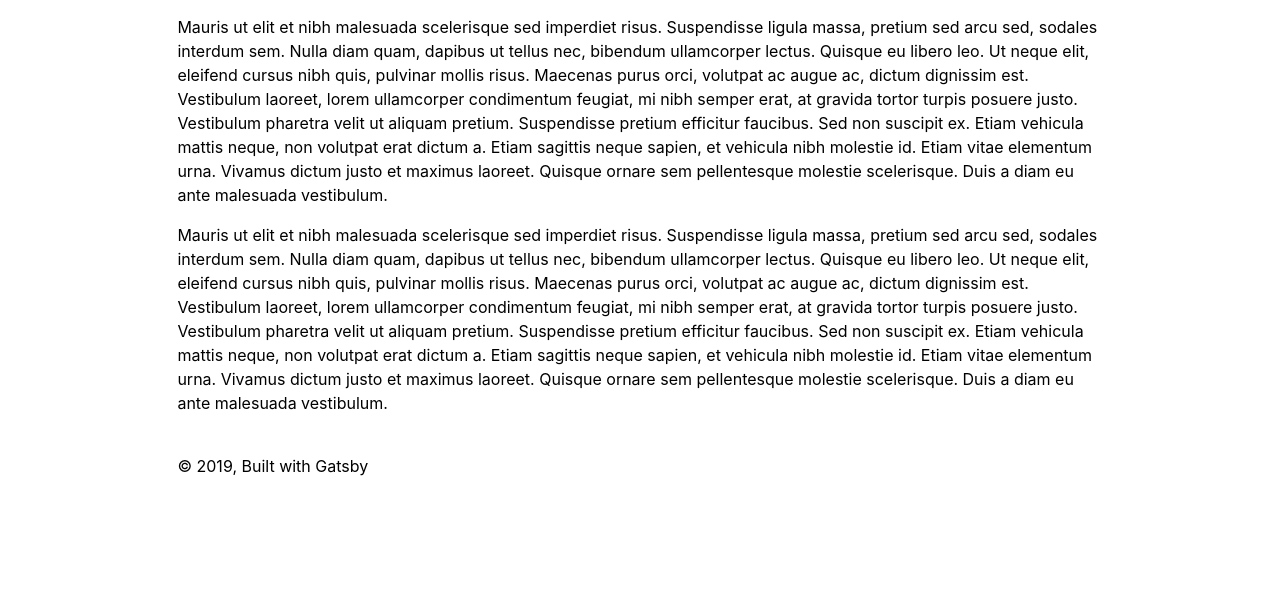
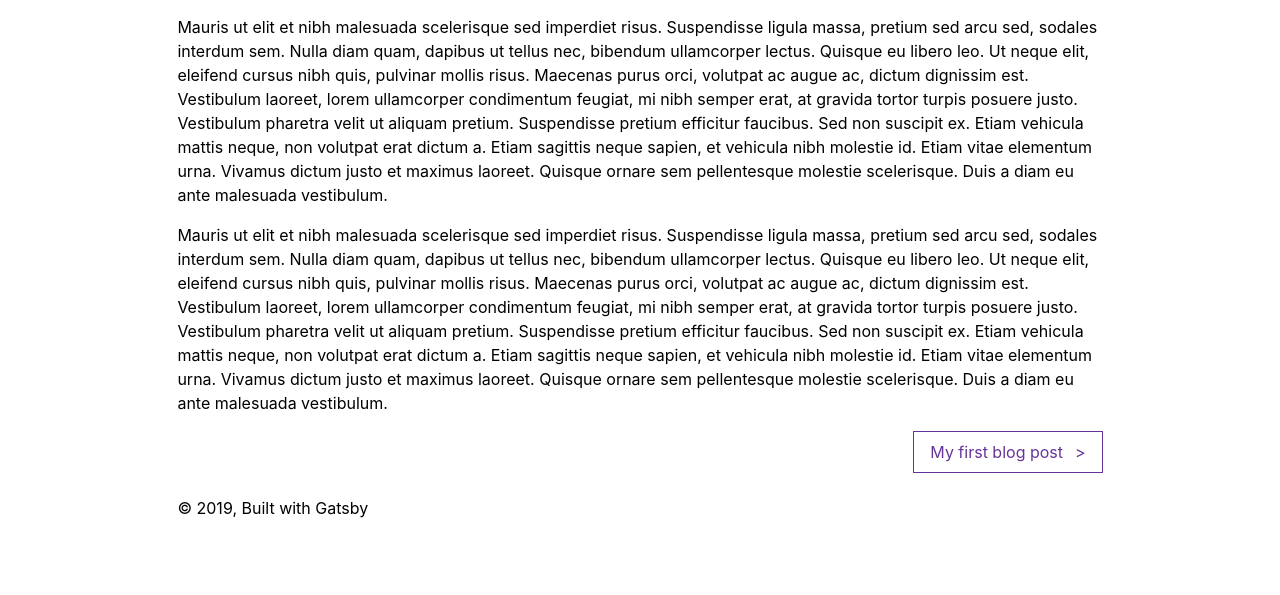
Before and after one commit to Pagepro/gatsby-workshop, a Gatsby site: page /blog/post-2 in a window 1280 px wide. Shown: the part 205-800 px from the top of the page. Built offline with nearby package versions, Linux system fonts and the light colour scheme; Gatsby itself is replaced by a stand-in of ours.

Commit message:
pagination

```diff
--- a/gatsby-config.js
+++ b/gatsby-config.js
@@ -27,6 +27,7 @@ module.exports = {
           {
             resolve: 'gatsby-remark-images',
             options: {
+              maxWidth: 650,
               linkImagesToOriginal: false,
             },
           },
--- a/gatsby-node.js
+++ b/gatsby-node.js
@@ -14,6 +14,7 @@ exports.createPages = async ({ actions, graphql, reporter }) => {
             id
             frontmatter {
               path
+              title
             }
           }
         }
@@ -25,12 +26,20 @@ exports.createPages = async ({ actions, graphql, reporter }) => {
     reporter.panicOnBuild('Error while running GraphQL query.')
     return
   }
-  result.data.allMarkdownRemark.edges.forEach(({ node }) => {
+
+  const posts = result.data.allMarkdownRemark.edges
+
+  posts.forEach(({ node }, index) => {
+    const prev = index === 0 ? null : posts[index - 1].node
+    const next = index === posts.length - 1 ? null : posts[index + 1].node
+
     createPage({
       path: `blog/${node.frontmatter.path}`,
       component: blogPostTemplate,
       context: {
         originalPath: node.frontmatter.path,
+        prev,
+        next,
       }, // additional data can be passed via context
     })
   })
--- a/src/components/Header.js
+++ b/src/components/Header.js
@@ -19,7 +19,11 @@ const Header = ({ siteTitle }) => (
             </Link>
           </li>
           <li>
-            <Link activeClassName="active" to="/blog">
+            <Link
+              activeClassName="active"
+              to="/blog"
+              partiallyActive
+            >
               Blog
             </Link>
           </li>
--- /dev/null
+++ b/src/components/styles/PaginationStyles.js
@@ -0,0 +1,43 @@
+import styled from 'styled-components'
+
+const PaginationStyled = styled.div`
+  .prev {
+    float: left;
+
+    &::before {
+      margin-right: .75rem;
+      content: '<';
+    }
+  }
+
+  .next {
+    float: right;
+
+    &::after {
+      margin-left: .75rem;
+      content: '>';
+    }
+  }
+
+  .prev,
+  .next {
+    border: 1px solid var(--purple);
+    padding: .5rem 1rem;
+    color: var(--purple);
+    transition: 170ms ease;
+
+    &:hover {
+      color: var(--white);
+      background: var(--purple);
+    }
+  }
+
+  &::after {
+    display: block;
+    content: '';
+    height: 0;
+    clear: both;
+  }
+`
+
+export default PaginationStyled
--- a/src/templates/post.js
+++ b/src/templates/post.js
@@ -1,9 +1,12 @@
 import React from 'react'
-import { graphql } from 'gatsby'
+import { graphql, Link } from 'gatsby'
 import Layout from '../components/Layout'
 
-const Template = ({ data }) => {
+import PaginationStyled from '../components/styles/PaginationStyles'
+
+const Template = ({ data, pageContext }) => {
   const { markdownRemark: post } = data
+  const { next, prev } = pageContext
 
   return (
     <Layout>
@@ -13,6 +16,18 @@ const Template = ({ data }) => {
         <div
           dangerouslySetInnerHTML={{ __html: post.html }}
         />
+        <PaginationStyled>
+          {prev && (
+            <Link className="prev" to={`/blog/${prev.frontmatter.path}`}>
+              {prev.frontmatter.title}
+            </Link>
+          )}
+          {next && (
+            <Link className="next" to={`/blog/${next.frontmatter.path}`}>
+              {next.frontmatter.title}
+            </Link>
+          )}
+        </PaginationStyled>
       </div>
     </Layout>
   )
```
